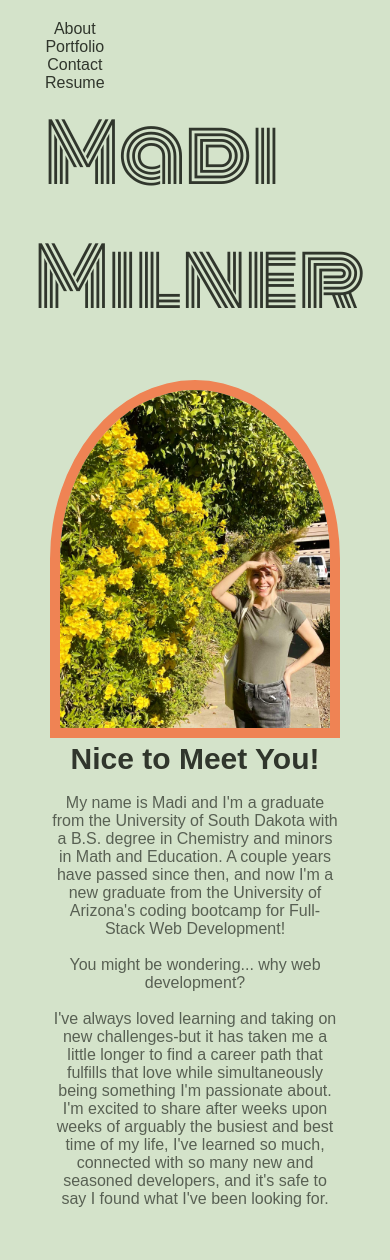
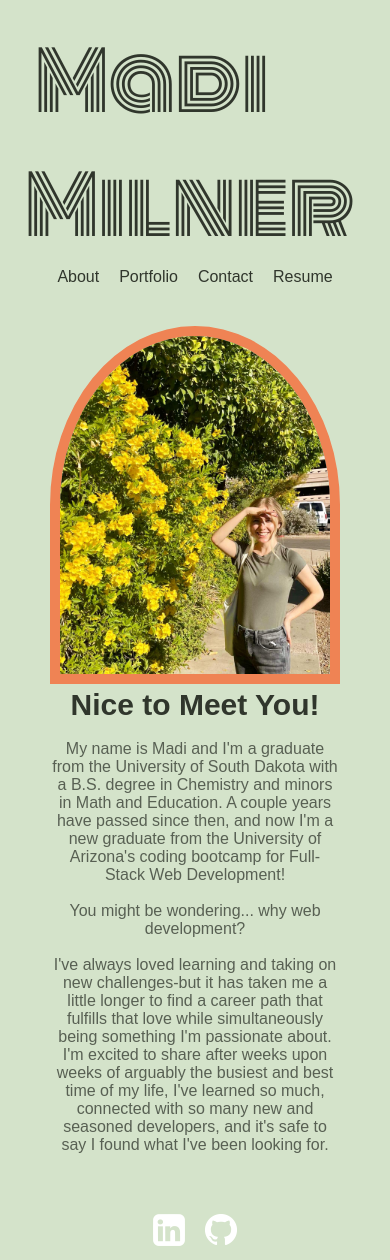
Before and after one commit to mmilner29/mmilner29-portfolio, a React (Create React App) app: page / in a window 390 px wide. Built offline with nearby package versions, Linux system fonts and the light colour scheme; a web font is replaced by a local one.

Commit message:
final responsiveness updated

```diff
--- a/src/App.css
+++ b/src/App.css
@@ -26,7 +26,7 @@ header {
   padding: 20px 35px;
   /* Allows for header elements to appear side by side & wrap around as the screen size shrinks */
   display: flex;
-  flex-wrap: wrap-reverse;
+  flex-wrap: nowrap;
   /*Justifies header sections to the left & right side of the page*/
   justify-content: space-between;
   align-items: center;
@@ -209,6 +209,10 @@ header nav ul li {
   text-align: center;
 }
 
+.contact:hover {
+  background-color:  #DF3B57;
+}
+
 .contact li {
   text-decoration: none;
   list-style: none;
@@ -233,6 +237,10 @@ header nav ul li {
 
 }
 
+.resume:hover {
+  background-color: #DF3B57;
+}
+
 .resume li {
   text-decoration: none;
   list-style: none;
@@ -243,9 +251,30 @@ header nav ul li {
   color: floralwhite;
 }
 
+footer {
+  display: flex;
+  justify-content: flex-end;
+}
+.social ul {
+  display: flex;
+  flex-wrap: nowrap;
+}
+
+.social li {
+  list-style: none;
+  margin: 10px;
+}
+
+
 /* Media Queries to adjust for smaller screens*/
 
 @media only screen and (max-width: 980px) {
+
+  header {
+    flex-wrap: wrap;
+    justify-content: center;
+  }
+
   .bio-section img {
       max-width: 80%;
       /* padding: 10px */
@@ -264,13 +293,14 @@ header nav ul li {
     max-width: 60%;
   }
 
+  footer {
+    justify-content: center;
+  }
+
 
 }
 @media only screen and (max-width: 768px) {
-  header nav ul {
-      list-style: none;
-      display: block;
-  }
+
 
   .bio-section {
       flex-wrap: wrap;
--- a/src/App.js
+++ b/src/App.js
@@ -2,6 +2,7 @@ import React, { useState } from 'react';
 import Nav from './components/Nav';
 //import About from './components/About';
 import Project from './components/Project';
+import Social from './components/Social';
 import './App.css';
 
 function App() {
@@ -26,6 +27,9 @@ function App() {
     <main>
       <Project currentCategory={ currentCategory}></Project>
     </main>
+    <footer>
+      <Social></Social>
+    </footer>
     </div>
   );
 }
--- a/src/components/Resume/index.js
+++ b/src/components/Resume/index.js
@@ -22,7 +22,7 @@ function Resume () {
                         CSS
                     </li>
                 </ul>
-                <h3>See more on my resume <a href="../../assets/resume.pdf" download="mmilner-resume">here!</a></h3>
+                <h3>See more on my resume: <a href="../../assets/resume.pdf" download="mmilner-resume">here!</a></h3>
             </div>
 
         </section>
--- /dev/null
+++ b/src/components/Social/index.js
@@ -0,0 +1,21 @@
+import React from "react";
+
+function Social () {
+    return (
+        <section className="social">
+            <div>
+                <ul>
+                    <li>
+                        <a href="https://www.linkedin.com/in/mmilner29/" target="_blank" rel="noreferrer"><img src={require("../../assets/linkedin-6-32.png")} alt="LinkedIn icon"></img></a>
+                    </li>
+                    <li>
+                        <a href="https://github.com/mmilner29" target="_blank" rel="noreferrer"><img src={require("../../assets/GitHub-Mark-Light-32px.png")} alt="LinkedIn icon"></img></a>
+                    </li>
+
+                </ul>
+            </div>
+        </section>
+    )
+}
+
+export default Social;
```
Also changed, not shown: src/components/Nav/index.js (+5 -5 lines), src/assets/GitHub-Mark-Light-32px.png (added), src/assets/linkedin-6-32.png (added).
